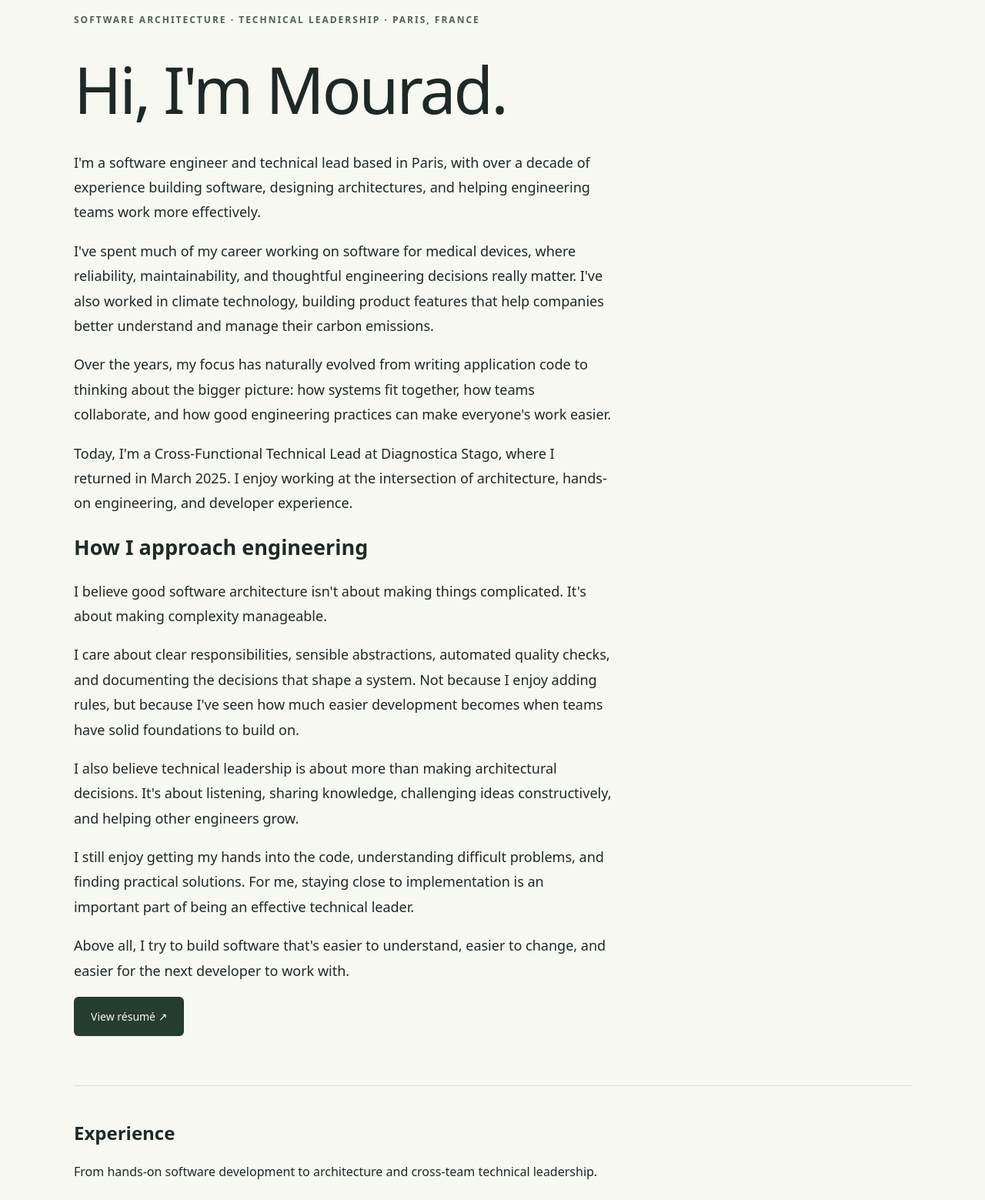
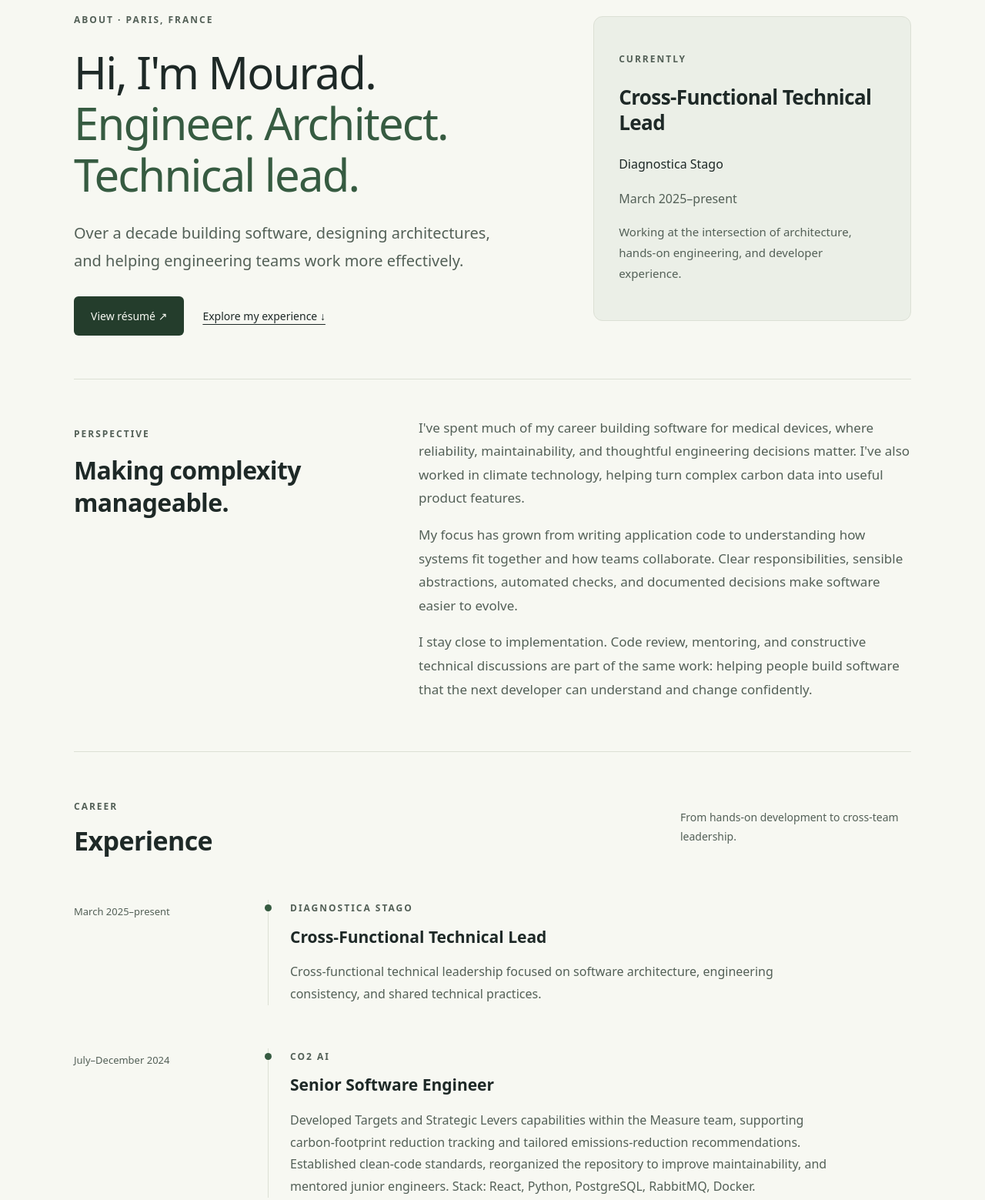
Before and after one commit to chibanemourad/chibanemourad.github.io, an Astro site: page /about in a window 1280 px wide. Shown: the part 178-1737 px from the top of the page at 77% size. Built offline with nearby package versions, Linux system fonts and the light colour scheme; Astro itself is replaced by a stand-in of ours.

Commit message:
Redesign About page with career timeline and profile panels

```diff
--- a/src/pages/about.astro
+++ b/src/pages/about.astro
@@ -1,140 +1,142 @@
 ---
 import ActionLink from "../components/ui/ActionLink.astro";
-import Section from "../components/ui/Section.astro";
 import Base from "../layouts/Base.astro";
-import ExperienceItem from "../components/ExperienceItem.astro";
 import { profile } from "../data/profile";
+const current = profile.experience[0];
 ---
 
 <Base title="About" description={profile.description}>
-  <p class="eyebrow">
-    Software Architecture · Technical Leadership · {profile.location}
+  <div class="about-page">
+    <section class="about-hero" aria-labelledby="about-title">
+      <div>
+        <p class="eyebrow">About · {profile.location}</p>
+        <h1 id="about-title">
+          Hi, I'm Mourad.
+          <br />
+          <em>
+            Engineer. Architect.
+            <br />
+            Technical lead.
+          </em>
+        </h1>
+        <p class="about-lead">
+          Over a decade building software, designing architectures, and helping
+          engineering teams work more effectively.
         </p>
-
-  <h1>Hi, I'm Mourad.</h1>
-
-  <div class="prose">
+        <div class="home-actions">
+          <ActionLink href={profile.resume}>View résumé ↗</ActionLink>
+          <a href="#experience">Explore my experience ↓</a>
+        </div>
+      </div>
+      <aside class="about-current" aria-label="Current role">
+        <p class="eyebrow">Currently</p>
+        <h2>{current.role}</h2>
+        <p>{current.employer}</p>
+        <p class="muted">{current.period}</p>
         <p>
-      I'm a software engineer and technical lead based in Paris, with over a
-      decade of experience building software, designing architectures, and
-      helping engineering teams work more effectively.
+          Working at the intersection of architecture, hands-on engineering, and
+          developer experience.
         </p>
-
+      </aside>
+    </section>
+    <section class="about-story" aria-labelledby="approach-title">
+      <div>
+        <p class="eyebrow">Perspective</p>
+        <h2 id="approach-title">Making complexity manageable.</h2>
+      </div>
+      <div class="about-story-copy">
         <p>
-      I've spent much of my career working on software for medical devices,
-      where reliability, maintainability, and thoughtful engineering decisions
-      really matter. I've also worked in climate technology, building product
-      features that help companies better understand and manage their carbon
-      emissions.
+          I've spent much of my career building software for medical devices,
+          where reliability, maintainability, and thoughtful engineering
+          decisions matter. I've also worked in climate technology, helping turn
+          complex carbon data into useful product features.
         </p>
-
         <p>
-      Over the years, my focus has naturally evolved from writing application
-      code to thinking about the bigger picture: how systems fit together, how
-      teams collaborate, and how good engineering practices can make everyone's
-      work easier.
+          My focus has grown from writing application code to understanding how
+          systems fit together and how teams collaborate. Clear
+          responsibilities, sensible abstractions, automated checks, and
+          documented decisions make software easier to evolve.
         </p>
-
         <p>
-      Today, I'm a Cross-Functional Technical Lead at Diagnostica Stago, where I
-      returned in March 2025. I enjoy working at the intersection of
-      architecture, hands-on engineering, and developer experience.
+          I stay close to implementation. Code review, mentoring, and
+          constructive technical discussions are part of the same work: helping
+          people build software that the next developer can understand and
+          change confidently.
         </p>
-
-    <h2>How I approach engineering</h2>
-
-    <p>
-      I believe good software architecture isn't about making things
-      complicated. It's about making complexity manageable.
-    </p>
-
-    <p>
-      I care about clear responsibilities, sensible abstractions, automated
-      quality checks, and documenting the decisions that shape a system. Not
-      because I enjoy adding rules, but because I've seen how much easier
-      development becomes when teams have solid foundations to build on.
-    </p>
-
-    <p>
-      I also believe technical leadership is about more than making
-      architectural decisions. It's about listening, sharing knowledge,
-      challenging ideas constructively, and helping other engineers grow.
-    </p>
-
-    <p>
-      I still enjoy getting my hands into the code, understanding difficult
-      problems, and finding practical solutions. For me, staying close to
-      implementation is an important part of being an effective technical
-      leader.
-    </p>
-
-    <p>
-      Above all, I try to build software that's easier to understand, easier to
-      change, and easier for the next developer to work with.
-    </p>
-
-    <ActionLink href={profile.resume} target="_blank" rel="noopener noreferrer">
-      View résumé ↗
-    </ActionLink>
       </div>
-
-  <Section>
-    <h2>Experience</h2>
-    <p class="section-intro">
-      From hands-on software development to architecture and cross-team
-      technical leadership.
-    </p>
-
+    </section>
+    <section
+      class="about-section"
+      id="experience"
+      aria-labelledby="experience-title"
+    >
+      <div class="home-section-heading">
+        <div>
+          <p class="eyebrow">Career</p>
+          <h2 id="experience-title">Experience</h2>
+        </div>
+        <p class="muted">From hands-on development to cross-team leadership.</p>
+      </div>
+      <div class="career-timeline">
         {profile.experience.map((experience) => (
-      <ExperienceItem experience={experience} />
+          <article class="career-entry">
+            <p class="career-period">{experience.period}</p>
+            <div class="career-description">
+              <p class="eyebrow">{experience.employer}</p>
+              <h3>{experience.role}</h3>
+              {experience.summary && <p>{experience.summary}</p>}
+            </div>
+          </article>
         ))}
-  </Section>
-
-  <Section>
-    <h2>What I work with</h2>
-    <p class="section-intro">
-      The technologies, practices, and engineering disciplines I've worked with
-      throughout my career.
-    </p>
-
+      </div>
+    </section>
+    <section class="about-section" aria-labelledby="skills-title">
+      <div class="home-section-heading">
+        <div>
+          <p class="eyebrow">Technical breadth</p>
+          <h2 id="skills-title">What I work with</h2>
+        </div>
+      </div>
+      <div class="about-skills">
         {profile.expertise.map((item) => (
-      <article class="card">
+          <article>
             <h3>{item.title}</h3>
             <p>{item.text}</p>
           </article>
         ))}
-  </Section>
-
-  <Section>
-    <h2>Education</h2>
+      </div>
+    </section>
+    <div class="about-background">
+      <section aria-labelledby="education-title">
+        <p class="eyebrow">Background</p>
+        <h2 id="education-title">Education</h2>
         {profile.education.map((item) => (
           <p>{item}</p>
         ))}
-  </Section>
-
-  <Section>
-    <h2>Languages</h2>
+      </section>
+      <section aria-labelledby="languages-title">
+        <p class="eyebrow">Communication</p>
+        <h2 id="languages-title">Languages</h2>
         <ul>
           {profile.languages.map((item) => (
             <li>{item}</li>
           ))}
         </ul>
-  </Section>
-
-  <Section>
-    <h2>Let's connect</h2>
+      </section>
+    </div>
+    <section class="about-connect" aria-labelledby="connect-title">
+      <div>
+        <p class="eyebrow">Keep in touch</p>
+        <h2 id="connect-title">Let's connect</h2>
         <p>
-      Interested in discussing software architecture, engineering practices, or
-      sharing ideas? Feel free to reach out.
+          Interested in software architecture, engineering practices, or sharing
+          ideas?
         </p>
-    <p>
-      <a href={profile.github} target="_blank" rel="noopener noreferrer">
-        GitHub ↗
-      </a>
-      {" · "}
-      <a href={profile.linkedin} target="_blank" rel="noopener noreferrer">
-        LinkedIn ↗
-      </a>
-    </p>
-  </Section>
+      </div>
+      <div class="home-actions">
+        <a href={profile.linkedin}>LinkedIn ↗</a>
+        <a href={profile.github}>GitHub ↗</a>
+      </div>
+    </section>
+  </div>
 </Base>
--- a/src/styles/global.css
+++ b/src/styles/global.css
@@ -719,6 +719,205 @@
   }
 }
 
+@layer components {
+  .about-hero {
+    display: grid;
+    grid-template-columns: 1.5fr 1fr;
+    gap: 56px;
+    align-items: center;
+    padding-bottom: 56px;
+  }
+  .about-page h1 {
+    font-size: clamp(38px, 4.7vw, 58px);
+    letter-spacing: -1.8px;
+    line-height: 1.15;
+    margin: 24px 0;
+  }
+  .about-lead {
+    font-size: 20px;
+    color: var(--muted);
+    max-width: 560px;
+  }
+  .about-current {
+    padding: 32px;
+    border: 1px solid var(--border);
+    border-radius: 12px;
+    background: color-mix(in srgb, var(--accent) 6%, var(--background));
+  }
+  .about-current h2 {
+    font-size: 26px;
+    line-height: 1.3;
+  }
+  .about-current > p:last-child {
+    font-size: 15px;
+    color: var(--muted);
+  }
+  .about-story {
+    display: grid;
+    grid-template-columns: 1fr 1.6fr;
+    gap: 48px;
+    padding: 48px 0;
+    border-top: 1px solid var(--border);
+  }
+  .about-page h2 {
+    letter-spacing: -0.6px;
+  }
+  .about-story h2 {
+    font-size: 32px;
+    line-height: 1.3;
+    margin-top: 16px;
+  }
+  .about-story-copy p {
+    margin-top: 0;
+    font-size: 17px;
+    color: var(--muted);
+  }
+  .about-section {
+    padding: 48px 0;
+    border-top: 1px solid var(--border);
+    scroll-margin-top: 24px;
+  }
+  .about-section .home-section-heading > p {
+    font-size: 14px;
+    max-width: 300px;
+  }
+  .career-entry {
+    display: grid;
+    grid-template-columns: 220px minmax(0, 1fr);
+    gap: 32px;
+    padding: 28px 0;
+  }
+  .career-period {
+    font-size: 13px;
+    color: var(--muted);
+    margin: 0;
+    padding-top: 4px;
+    line-height: 1.7;
+  }
+  .career-description {
+    position: relative;
+    padding-left: 28px;
+    border-left: 1px solid var(--border);
+  }
+  .career-description::before {
+    content: "";
+    position: absolute;
+    left: -5px;
+    top: 6px;
+    width: 9px;
+    height: 9px;
+    border-radius: 50%;
+    background: var(--accent);
+  }
+  .career-description .eyebrow {
+    margin: 0 0 12px;
+  }
+  .career-description h3 {
+    font-size: 21px;
+    line-height: 1.4;
+    margin: 0 0 16px;
+  }
+  .career-description > p:last-child:not(.eyebrow) {
+    font-size: 16px;
+    color: var(--muted);
+    margin-bottom: 0;
+    max-width: 720px;
+  }
+  .about-skills {
+    display: grid;
+    grid-template-columns: repeat(2, minmax(0, 1fr));
+    gap: 20px;
+  }
+  .about-skills article {
+    padding: 28px;
+    border: 1px solid var(--border);
+    border-radius: 10px;
+  }
+  .about-skills h3 {
+    font-size: 19px;
+    line-height: 1.4;
+    margin: 0 0 16px;
+  }
+  .about-skills p {
+    margin: 0;
+    color: var(--muted);
+    font-size: 16px;
+  }
+  .about-background {
+    display: grid;
+    grid-template-columns: 1.6fr 1fr;
+    gap: 56px;
+    padding: 48px 0;
+    border-top: 1px solid var(--border);
+  }
+  .about-background p:not(.eyebrow),
+  .about-background li {
+    font-size: 16px;
+    color: var(--muted);
+    line-height: 1.8;
+  }
+  .about-background ul {
+    padding-left: 20px;
+  }
+  .about-background li + li {
+    margin-top: 12px;
+  }
+  .about-connect {
+    display: flex;
+    justify-content: space-between;
+    gap: 32px;
+    align-items: center;
+    padding: 32px;
+    border: 1px solid var(--border);
+    border-radius: 12px;
+    background: color-mix(in srgb, var(--accent) 5%, var(--background));
+  }
+  .about-connect h2 {
+    font-size: 30px;
+    margin: 12px 0;
+  }
+  .about-connect p:not(.eyebrow) {
+    color: var(--muted);
+    font-size: 16px;
+  }
+  @media (max-width: 800px) {
+    .about-hero,
+    .about-story,
+    .about-background {
+      grid-template-columns: 1fr;
+      gap: 24px;
+    }
+    .about-current {
+      max-width: 560px;
+    }
+    .career-entry {
+      grid-template-columns: 160px minmax(0, 1fr);
+      gap: 20px;
+    }
+  }
+  @media (max-width: 600px) {
+    .career-entry,
+    .about-skills {
+      grid-template-columns: 1fr;
+      gap: 16px;
+    }
+    .career-description {
+      padding-left: 20px;
+    }
+    .about-connect {
+      flex-direction: column;
+      align-items: start;
+      padding: 24px;
+    }
+    .about-connect .home-actions {
+      margin: 0;
+    }
+    .about-current {
+      padding: 24px;
+    }
+  }
+}
+
 @layer utilities {
   @media print {
     :root .article-body .astro-code,
```
Lines whose indentation alone changed are shown as unchanged.
